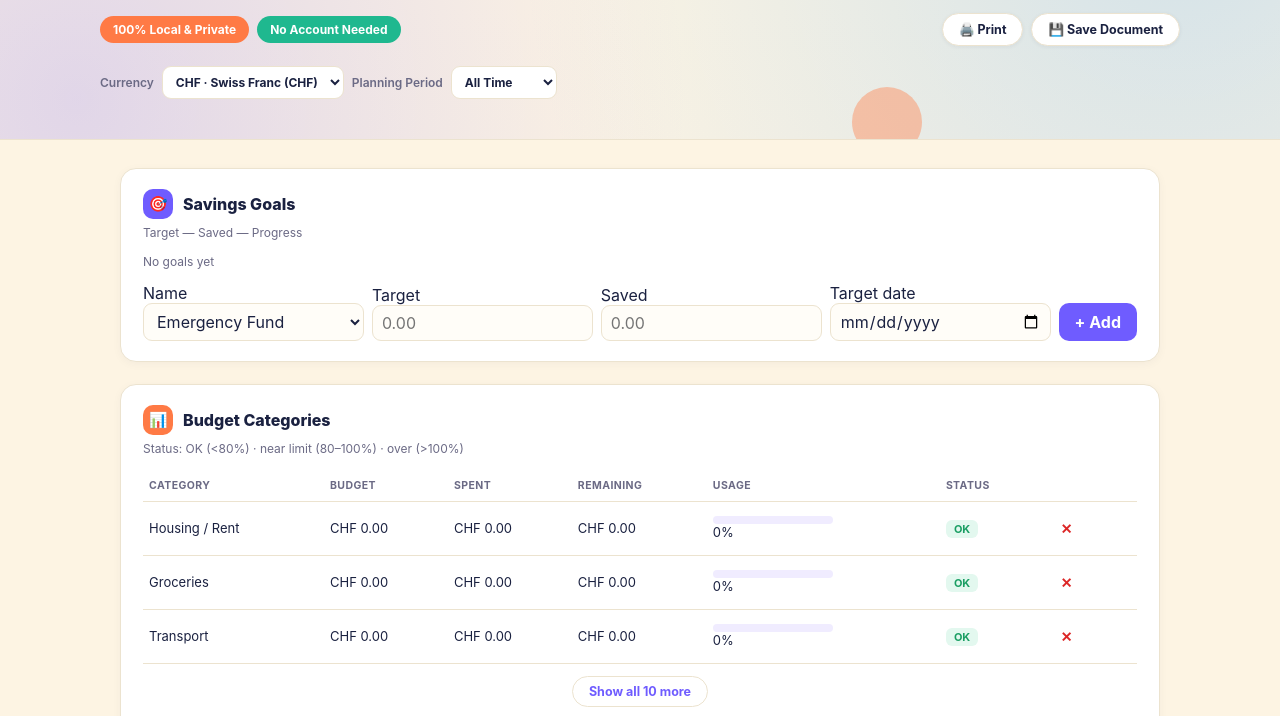
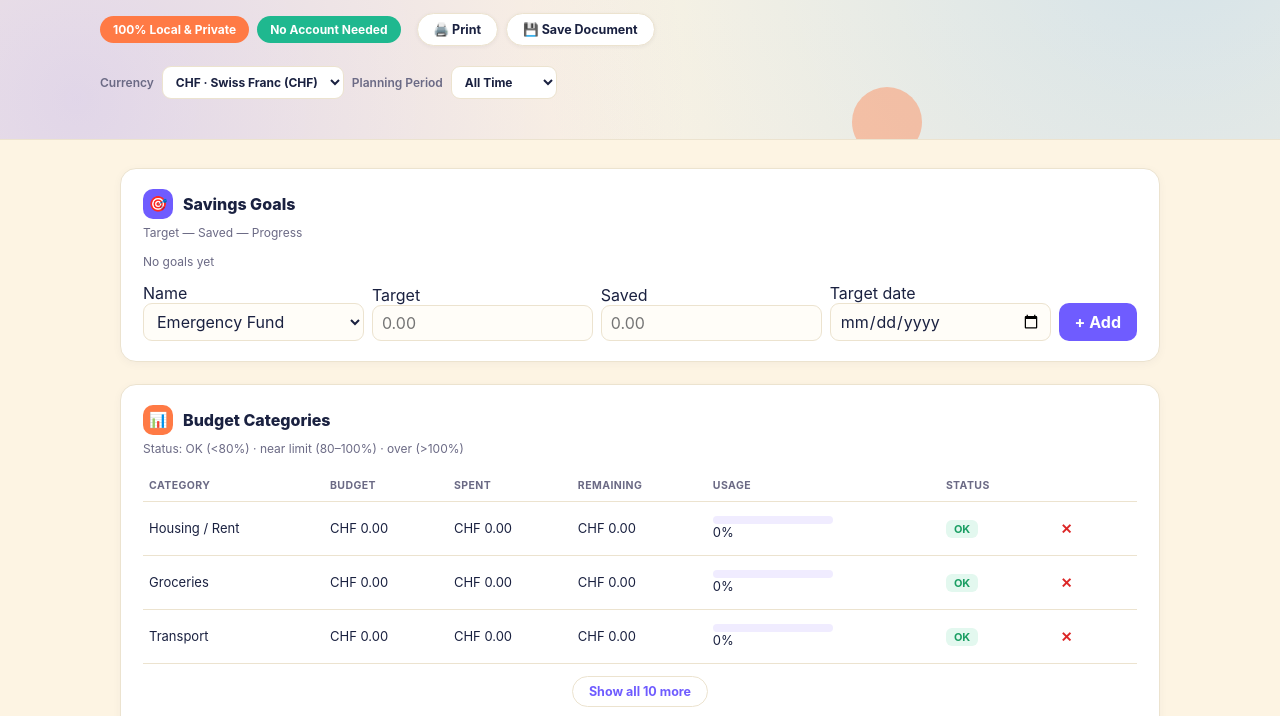
Before and after one commit to junpingkoch-web/personal-finance-planner, a plain HTML site: page index.html in a window 1280 px wide. Shown: the part 126-842 px from the top of the page. Drawn offline with Linux system fonts and the light colour scheme.

Commit message:
Tighten gap between chips and print/save-document buttons

```diff
--- a/index.html
+++ b/index.html
@@ -37,7 +37,7 @@
   .hero-top-row{display:flex;flex-wrap:wrap;align-items:center;justify-content:space-between;gap:12px;}
   h1{font-size:clamp(26px,4vw,38px);margin:0;font-weight:800;letter-spacing:-.01em;line-height:1.15;}
   .sub{color:var(--sub);font-size:13.5px;line-height:1.7;max-width:640px;margin-top:10px;}
-  .chips-row{display:flex;flex-wrap:wrap;align-items:center;justify-content:space-between;gap:12px;margin-top:16px;}
+  .chips-row{display:flex;flex-wrap:wrap;align-items:center;justify-content:flex-start;gap:16px;margin-top:16px;}
   .chips{display:flex;flex-wrap:wrap;gap:8px;}
   .chip{
     display:inline-flex;align-items:center;gap:6px;font-size:12px;font-weight:700;
```
